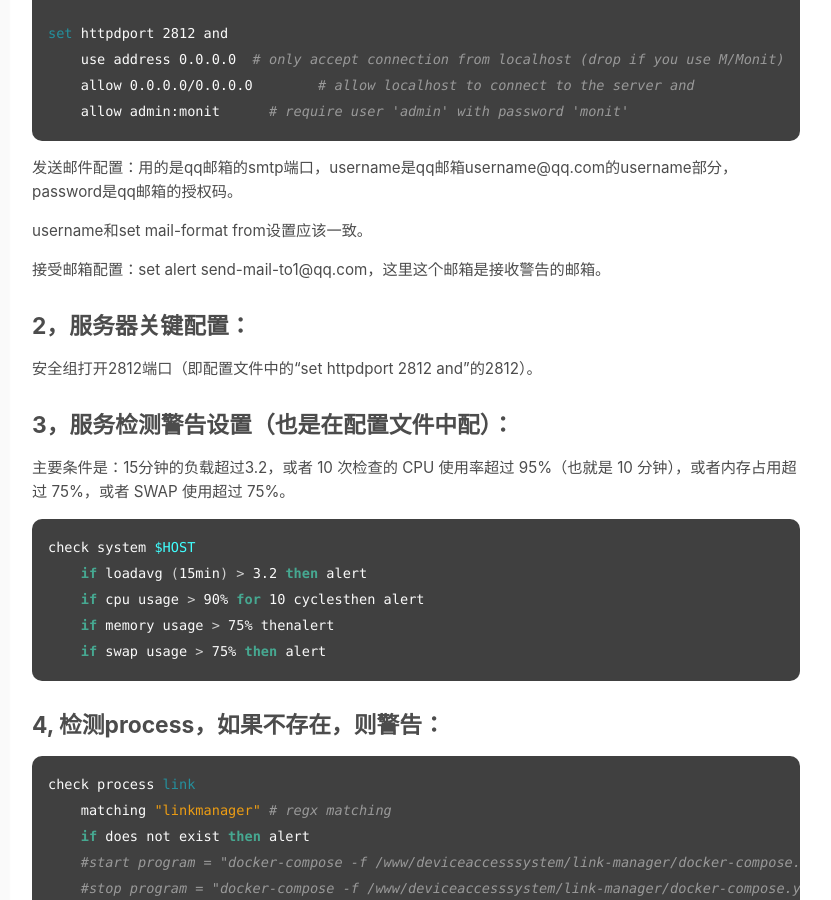
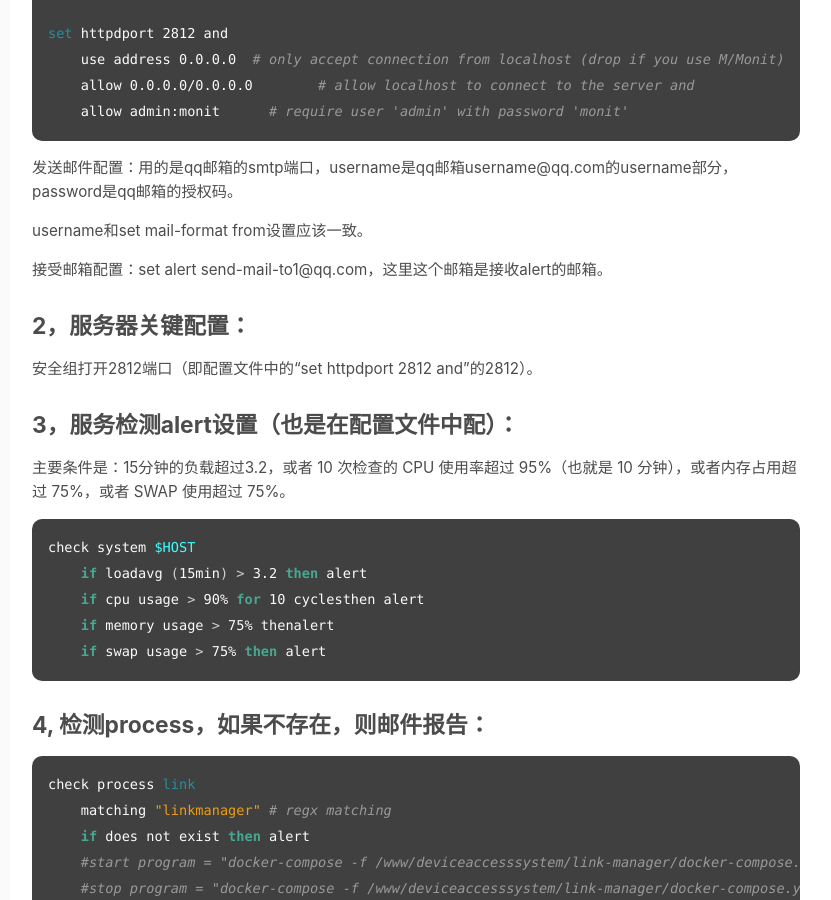
Before and after one commit to ruifengz90/ruifengz90.github.io, a Jekyll site: the page built from _posts/2020-01-01-monit-check-linux-status.md, in a window 1280 px wide and 900 px high, scrolled down 595 px. Shown: the whole window, without its empty margins (280-1111 px from the left). Built offline with Jekyll 4.4.1, drawn with Linux system fonts in a browser that asks for light colours.

Commit message:
Update 2020-01-01-monit-check-linux-status.md

````diff
--- a/_posts/2020-01-01-monit-check-linux-status.md
+++ b/_posts/2020-01-01-monit-check-linux-status.md
@@ -29,13 +29,13 @@ set httpdport 2812 and
 
 username和set mail-format from设置应该一致。
 
-接受邮箱配置：set alert send-mail-to1@qq.com，这里这个邮箱是接收警告的邮箱。
+接受邮箱配置：set alert send-mail-to1@qq.com，这里这个邮箱是接收alert的邮箱。
 
 ## 2，服务器关键配置：
 
 安全组打开2812端口（即配置文件中的“set httpdport 2812 and”的2812）。
 
-## 3，服务检测警告设置（也是在配置文件中配）：
+## 3，服务检测alert设置（也是在配置文件中配）：
 
 主要条件是：15分钟的负载超过3.2，或者 10 次检查的 CPU 使用率超过 95%（也就是 10 分钟），或者内存占用超过 75%，或者 SWAP 使用超过 75%。
 
@@ -47,7 +47,7 @@ check system $HOST
     if swap usage > 75% then alert
 ```
 
-## 4, 检测process，如果不存在，则警告：
+## 4, 检测process，如果不存在，则邮件报告：
 
 ```shell
 check process link
````
